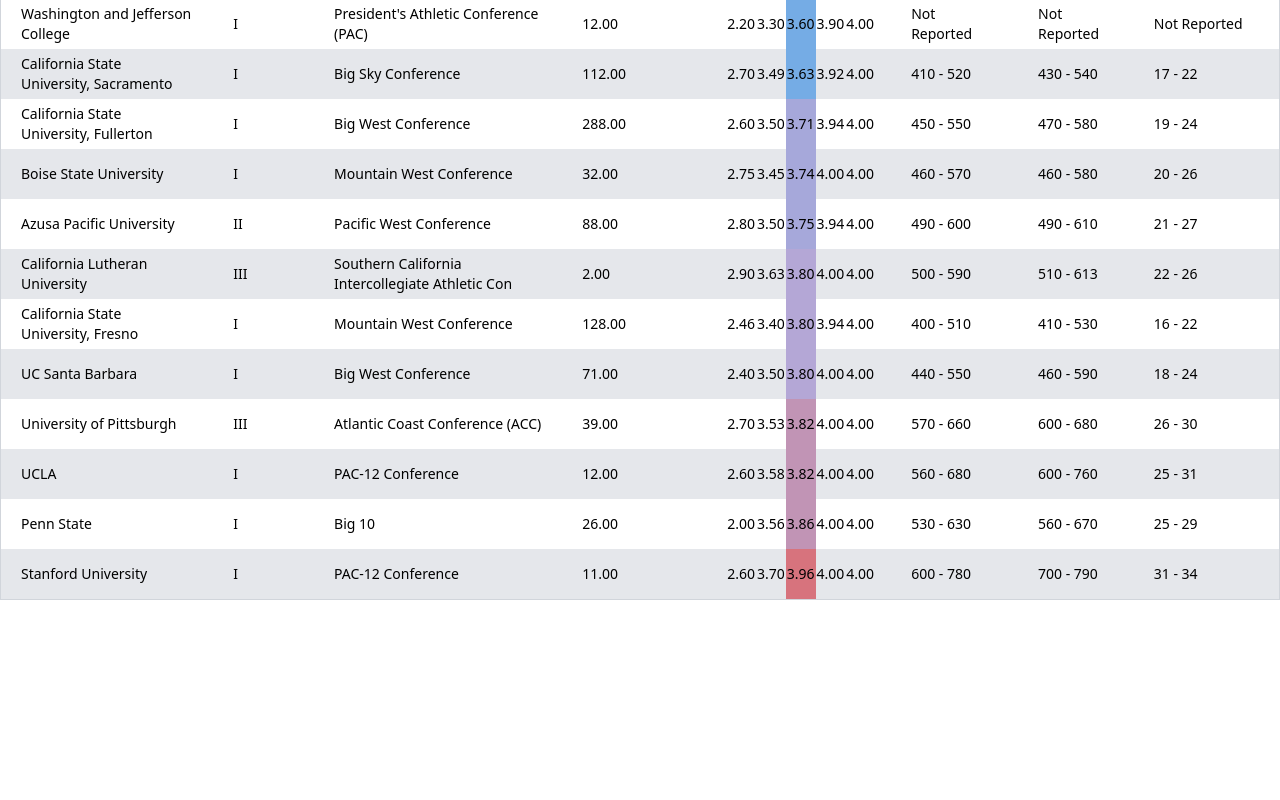
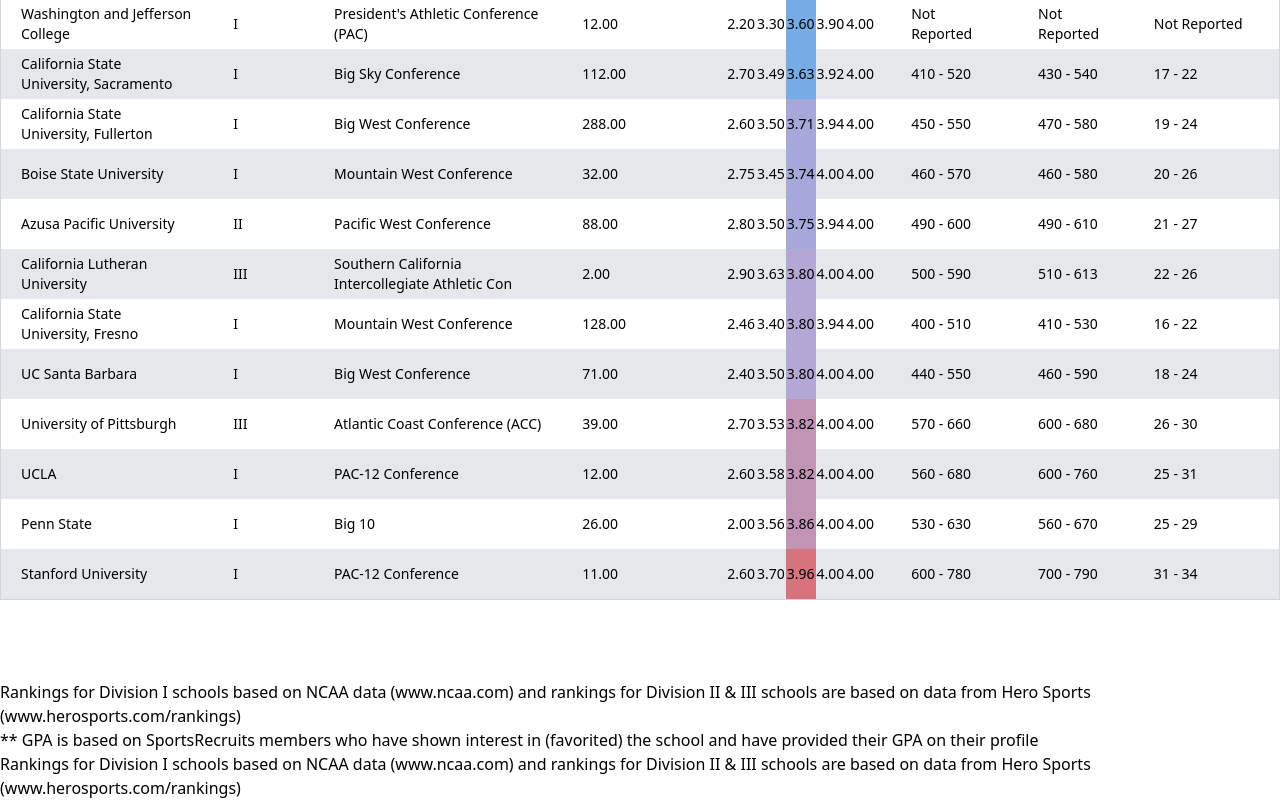
Before and after one commit to BaldracchiJonas/boilerplate_Interview, a Vue app: page / in a window 1280 px wide. Shown: the part 414-1214 px from the top of the page. Before the commit the page ends 1014 px from the top, so only its background shows below. Built offline with nearby package versions, Linux system fonts and the light colour scheme.

Commit message:
Create TableFooter Component

```diff
--- a/src/App.vue
+++ b/src/App.vue
@@ -1,7 +1,10 @@
 <template>
-  <div class="container">
-    <AcademicFitReport/>
-    <TableReport :columns="columns"/>
+  <div class="flex justify-center">
+    <div class="container">
+      <AcademicFitReport/>
+      <TableReport :columns="columns"/>
+      <TableFooter/>
+    </div>
   </div>
 </template>
 
@@ -9,6 +12,7 @@
 import { ref } from "vue";
 import AcademicFitReport from "@/components/AcademicFitReport.vue";
 import TableReport from "@/components/TableReport.vue";
+import TableFooter from "@/components/TableFooter.vue";
 import columnsName from "@/assets/columnsName.json";
 
 const columns = ref(columnsName.data);
--- /dev/null
+++ b/src/components/TableFooter.vue
@@ -0,0 +1,35 @@
+<template>
+    <div class="mt-20">
+
+        <div>
+            <a href="https://www.ncaa.com" target="_blank" rel="noopener noreferrer">
+                Rankings for Division I schools based on NCAA data (www.ncaa.com)
+            </a>
+            and rankings for Division II & III schools are based on data from
+            <a href="https://www.herosports.com/rankings" target="_blank" rel="noopener noreferrer">
+                Hero Sports (www.herosports.com/rankings)
+            </a>
+        </div>
+
+        <div>
+          ** GPA is based on SportsRecruits members who have shown interest in (favorited) the school and have provided their GPA on their profile
+        </div>
+
+        <div>
+          <a href="https://www.ncaa.com" target="_blank" rel="noopener noreferrer">
+            Rankings for Division I schools based on NCAA data (www.ncaa.com)
+          </a>
+          and rankings for Division II & III schools are based on data from
+          <a href="https://www.herosports.com/rankings" target="_blank" rel="noopener noreferrer">
+            Hero Sports (www.herosports.com/rankings)
+          </a>
+        </div>
+
+    </div>
+  </template>
+
+<style>
+/* .footer{
+    margin-top: 10%;
+} */
+</style>
```
